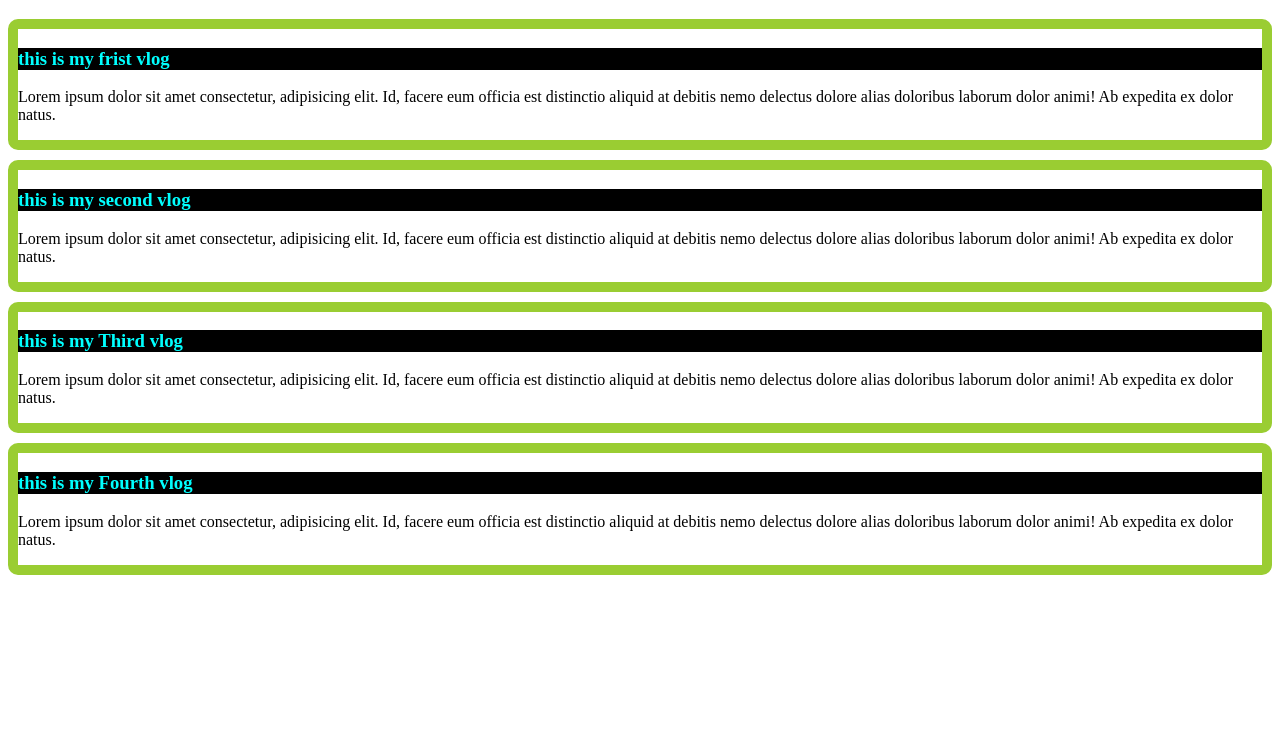
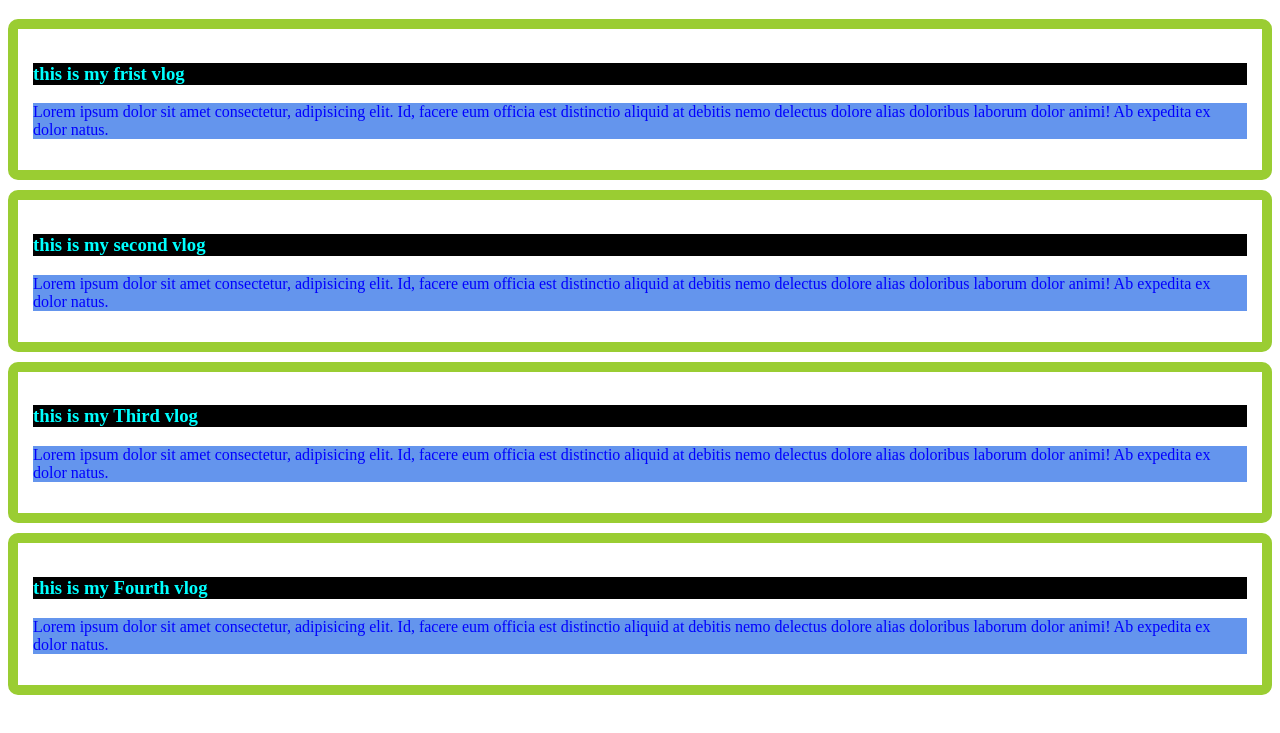
Before and after one commit to solimanumor/My-2nd-repo, a plain HTML site: page index.html in a window 1280 px wide. Shown: the part 61-794 px from the top of the page. Drawn offline with Linux system fonts and the light colour scheme.

Commit message:
third commit

```diff
--- a/index.html
+++ b/index.html
@@ -10,19 +10,19 @@
     <h1>THis is my second github practice repo</h1>
     <div>
         <h3 class="title">this is my frist vlog</h3>
-        <p>Lorem ipsum dolor sit amet consectetur, adipisicing elit. Id, facere eum officia est distinctio aliquid at debitis nemo delectus dolore alias doloribus laborum dolor animi! Ab expedita ex dolor natus.</p>
+        <p class="blog_content">Lorem ipsum dolor sit amet consectetur, adipisicing elit. Id, facere eum officia est distinctio aliquid at debitis nemo delectus dolore alias doloribus laborum dolor animi! Ab expedita ex dolor natus.</p>
     </div>
     <div>
         <h3 class="title">this is my second vlog</h3>
-        <p>Lorem ipsum dolor sit amet consectetur, adipisicing elit. Id, facere eum officia est distinctio aliquid at debitis nemo delectus dolore alias doloribus laborum dolor animi! Ab expedita ex dolor natus.</p>
+        <p class="blog_content">Lorem ipsum dolor sit amet consectetur, adipisicing elit. Id, facere eum officia est distinctio aliquid at debitis nemo delectus dolore alias doloribus laborum dolor animi! Ab expedita ex dolor natus.</p>
     </div>
     <div>
         <h3 class="title">this is my Third vlog</h3>
-        <p>Lorem ipsum dolor sit amet consectetur, adipisicing elit. Id, facere eum officia est distinctio aliquid at debitis nemo delectus dolore alias doloribus laborum dolor animi! Ab expedita ex dolor natus.</p>
+        <p class="blog_content">Lorem ipsum dolor sit amet consectetur, adipisicing elit. Id, facere eum officia est distinctio aliquid at debitis nemo delectus dolore alias doloribus laborum dolor animi! Ab expedita ex dolor natus.</p>
     </div>
     <div>
         <h3 class="title">this is my Fourth vlog</h3>
-        <p>Lorem ipsum dolor sit amet consectetur, adipisicing elit. Id, facere eum officia est distinctio aliquid at debitis nemo delectus dolore alias doloribus laborum dolor animi! Ab expedita ex dolor natus.</p>
+        <p class="blog_content">Lorem ipsum dolor sit amet consectetur, adipisicing elit. Id, facere eum officia est distinctio aliquid at debitis nemo delectus dolore alias doloribus laborum dolor animi! Ab expedita ex dolor natus.</p>
     </div>
 </body>
 </html>
--- a/styles/blog.css
+++ b/styles/blog.css
@@ -2,9 +2,14 @@ div{
     border: 10px solid yellowgreen;
     border-radius: 10px;
     margin-bottom: 10px;
+    padding: 15px;
 }
 
 .title{
     color: aqua;
     background-color: black;
 }
+.blog_content{
+    color: blue;
+    background-color: cornflowerblue;
+}
```
